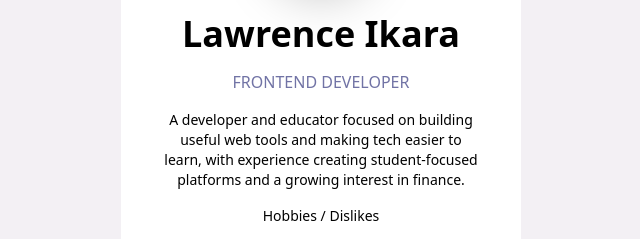
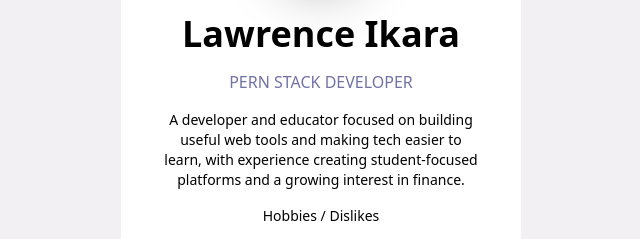
Before and after one commit to Lawrence-afi/ProfileCardHng, a website: page index.html in a window 1280 px wide. Shown: the part 244-483 px from the top of the page, 319-959 px from the left. Drawn offline with Linux system fonts and the light colour scheme.

Commit message:
made few changes

```diff
--- a/index.html
+++ b/index.html
@@ -21,7 +21,7 @@
       class="bg-[#8D6C921A] max-w-screen flex items-center justify-center h-screen manrope"
       data-testid="test-profile-card"
     >
-      <article class="w-100 min-h-150 bg-white rounded-2xl space-y-4 py-3">
+      <article class="w-100 min-h-150 bg-white rounded-3xl space-y-4 py-3">
         <figure
           role="image"
           aria-label="profile image"
@@ -41,7 +41,7 @@
           >
             Lawrence Ikara
           </h1>
-          <p class="text-[#7173A5] font-medium">FRONTEND DEVELOPER</p>
+          <p class="text-[#7173A5] font-medium">PERN STACK DEVELOPER</p>
           <div class="space-y-4">
             <p class="mx-auto w-[80%] text-sm">
               A developer and educator focused on building useful web tools and
```
Also changed, not shown: README.md, src/output.css.
